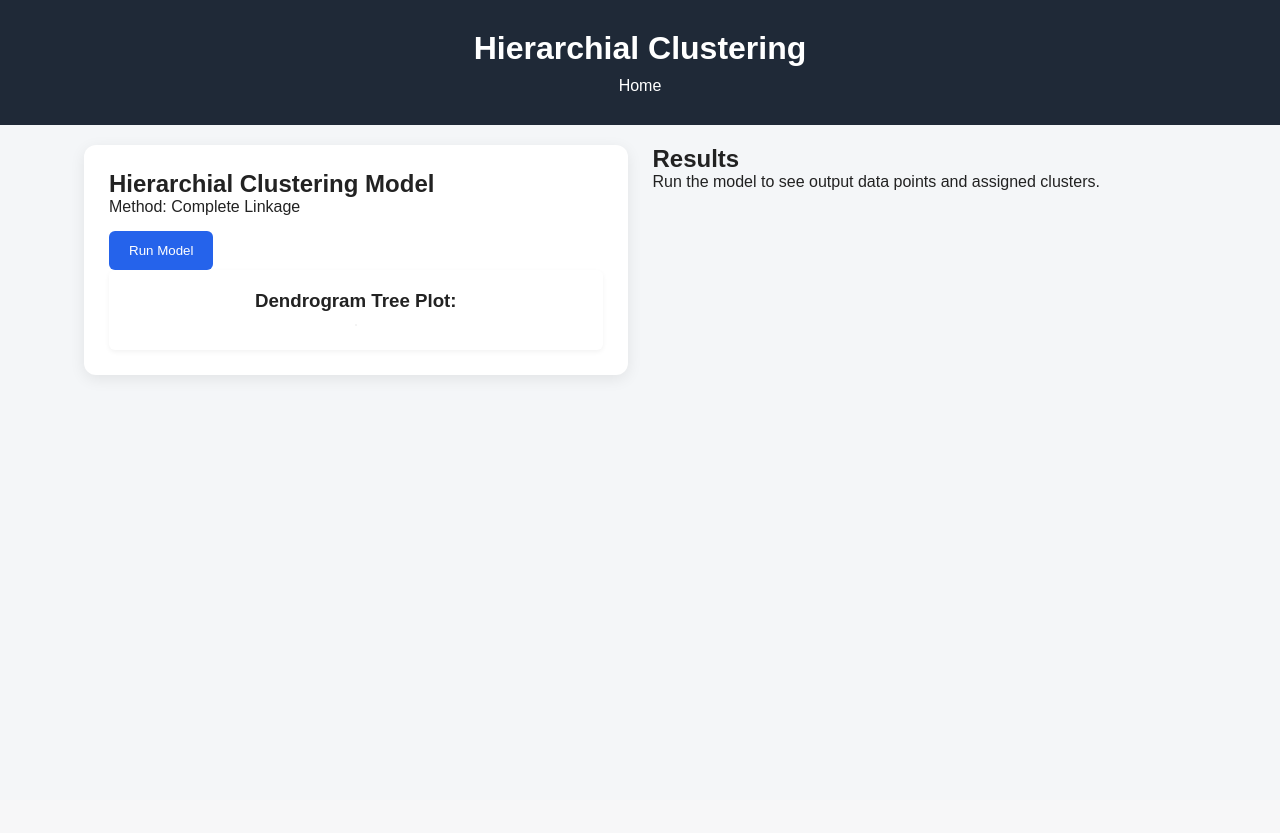
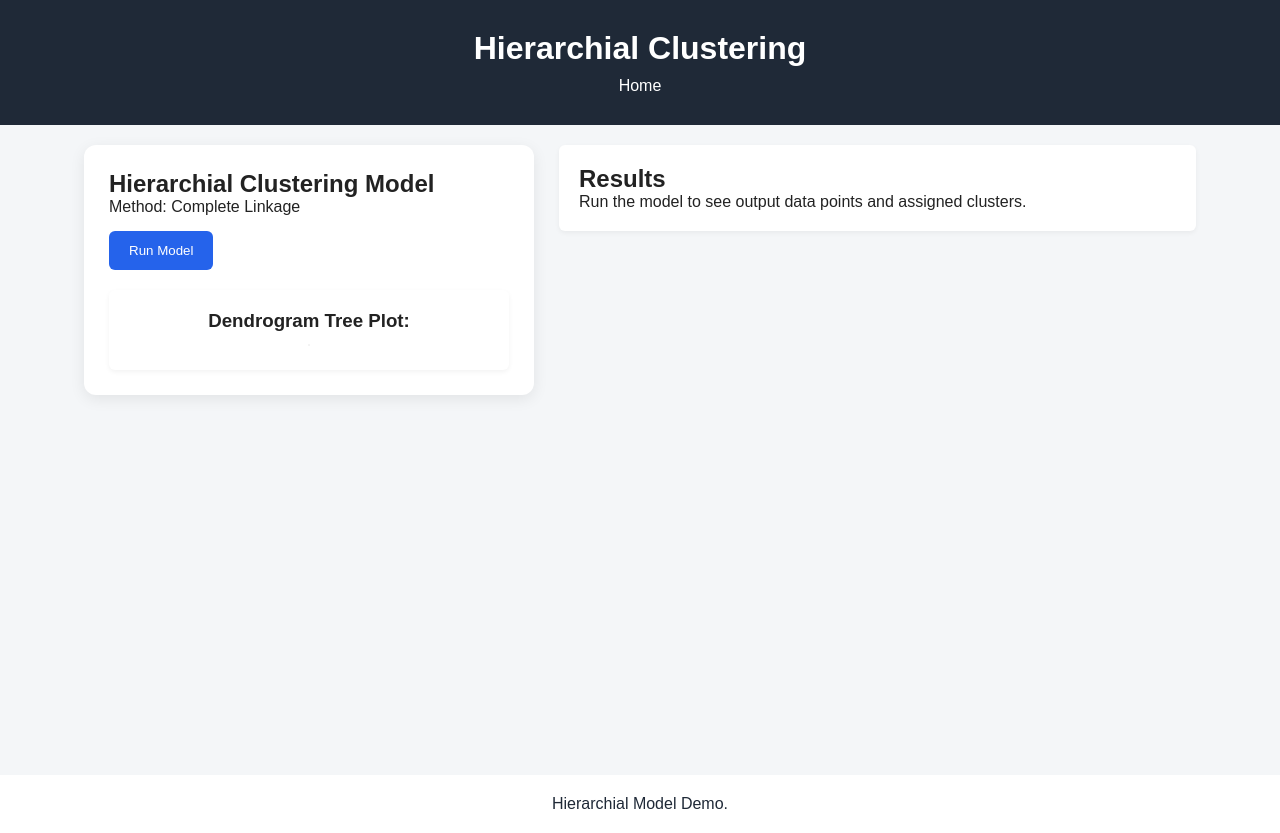
Before and after one commit to SPGupta00/Colab_ML_Project, a Flask app: page /hierarchial in a window 1280 px wide. Before the commit the page ends 379 px from the top, so only its background shows below. Run offline with Flask 3, Linux system fonts and the light colour scheme.

Commit message:
newcommitttttt

```diff
--- a/static/style.css
+++ b/static/style.css
@@ -13,6 +13,7 @@ body {
 
     color: #222;
 
+    height : 100vh;
 }
 
 
@@ -152,3 +153,18 @@ input {
     margin: 10px 0;
 
 }
+
+footer {
+
+    background: white;
+
+    color: #1f2937;
+
+    text-align: center;
+
+    padding: 20px;
+
+    margin-top: 340px;
+
+    margin-bottom: 20px;
+}
--- a/templates/anomaly_detection_z_scoring.html
+++ b/templates/anomaly_detection_z_scoring.html
@@ -28,7 +28,9 @@
             <h2>Results</h2>
         </div>
     </div>
-
+        <footer>
+        <p>Anomaly Detection Z Score Model Demo.</p>
+    </footer>
     <script>
         function runModel() {
             const resultDiv = document.getElementById("result");
--- a/templates/hierarchial.html
+++ b/templates/hierarchial.html
@@ -10,43 +10,49 @@
         <a href="/">Home</a>
     </header>
 
-    <div class="container" style="max-width: 1400px; margin: 0 auto; padding: 20px;">
-        <div class="model-box" style="margin-bottom: 20px;">
+    <!-- MAIN STRUCTURAL WRAPPER: Flex layout mounts components side-by-side -->
+    <div class="container" style="max-width: 1500px; margin: 0 auto; padding: 20px; display: flex; gap: 25px; align-items: start;">
+
+        <!-- LEFT COLUMN: Parameter input and Plot Canvas -->
+        <div style="flex: 1; min-width: 450px;">
+            <div class="model-box" style="margin-bottom: 20px; box-sizing: border-box;">
                 <h2>Hierarchial Clustering Model</h2>
                 <p>Method: Complete Linkage</p>
                 <button onclick="runModel()">Run Model</button>
 
-            <div style="background: #fff; padding: 20px; border-radius: 6px; box-shadow: 0 2px 5px rgba(0,0,0,0.05); text-align: center;">
+                <div style="background: #fff; padding: 20px; border-radius: 6px; box-shadow: 0 2px 5px rgba(0,0,0,0.05); text-align: center; margin-top: 20px; box-sizing: border-box;">
                     <h3 style="margin-top: 0;">Dendrogram Tree Plot: </h3>
                     <!-- Plot placeholder element -->
                     <img id="dendrogram-img" src="" alt="" style="width: 100%; height: auto; border: 1px solid #eee; border-radius: 4px;">
                 </div>
             </div>
+        </div>
 
-
-
+        <!-- RIGHT COLUMN: Interactive Status text & Result table layout -->
+        <div style="flex: 1.5; min-width: 500px;">
             <!-- Initial text feedback wrapper -->
-        <div id="status-message">
+            <div id="status-message" style="background: #fff; padding: 20px; border-radius: 6px; box-shadow: 0 2px 5px rgba(0,0,0,0.05); margin-top: 0;">
                 <h2>Results</h2>
                 <p>Run the model to see output data points and assigned clusters.</p>
             </div>
 
-        <!-- TWO-COLUMN LAYOUT SYSTEM (Initially hidden) -->
-        <div id="result-layout" style="display: none; grid-template-columns: 1fr 1fr; gap: 30px; margin-top: 25px; align-items: start;">
-
-            <!-- LEFT COLUMN: Data Record Matrix Tables -->
-            <div style="background: #fff; padding: 20px; border-radius: 6px; box-shadow: 0 2px 5px rgba(0,0,0,0.05);">
+            <!-- RESULTS LAYOUT (Initially hidden, margin-top minimized to zero) -->
+            <div id="result-layout" style="display: none; width: 100%; margin-top: 0;">
+                <div style="background: #fff; padding: 20px; border-radius: 6px; box-shadow: 0 2px 5px rgba(0,0,0,0.05); width: 100%; box-sizing: border-box;">
                     <div id="metrics-summary"></div>
-                <h3 style="margin-top: 20px;">Assigned Data Clusters</h3>
-                <div id="table-container" style="max-height: 550px; overflow-y: auto; border: 1px solid #ddd; border-radius: 4px;">
+                    <h3 style="margin-top: 15px; margin-bottom: 10px;">Assigned Data Clusters</h3>
+                    <div id="table-container" style="max-height: 650px; overflow-y: auto; border: 1px solid #ddd; border-radius: 4px; width: 100%;">
                         <!-- JS injects table elements here -->
                     </div>
                 </div>
-
-
+            </div>
+        </div>
 
     </div>
-    </div>
+
+    <footer>
+        <p>Hierarchial Model Demo.</p>
+    </footer>
 
     <script>
         function runModel() {
@@ -72,7 +78,7 @@
                 document.getElementById("status-message").style.display = "none";
 
                 // 1. Build and inject text metrics summary data
-                let summaryHtml = "<h2>Hierarchial Clustering Completed</h2>";
+                let summaryHtml = "<h2 style='margin-top:0;'>Hierarchial Clustering Completed</h2>";
                 summaryHtml += "<p><strong>Total Processed Points:</strong> " + records.length + "</p>";
                 document.getElementById("metrics-summary").innerHTML = summaryHtml;
 
@@ -94,14 +100,13 @@
 
                 // 3. Extract the plot_url payload from R script and map to image source element node
                 const dendroImg = document.getElementById("dendrogram-img");
-                // Uses fallback pathing if plot_url isn't explicitly returned from the payload dictionary object
                 let assetPath = payload.plot_url ? payload.plot_url : "/static/hierarchical_plot.png";
 
                 // Appends unique date timestamp token parameter avoiding aggressive browser engine memory caching
                 dendroImg.src = assetPath + "?t=" + new Date().getTime();
 
-                // Expose complete visual container layouts grid system
-                document.getElementById("result-layout").style.display = "grid";
+                // Expose complete visual container layouts block
+                document.getElementById("result-layout").style.display = "block";
             })
             .catch(error => {
                 document.getElementById("status-message").style.display = "block";
--- a/templates/kmeans.html
+++ b/templates/kmeans.html
@@ -34,6 +34,9 @@
             <img id="kmeans-plot" src="" alt="K-Means Cluster Plot" style="width: 100%; height: auto; border: 1px solid #ddd; border-radius: 4px;">
         </div>
     </div>
+        <footer>
+        <p>K-Means Model Demo.</p>
+    </footer>
 
     <script>
         function runModel() {
```
Also changed, not shown: templates/index.html (+7 -2 lines), static/kmeans_plot.png. Lines whose indentation alone changed are shown as unchanged.
